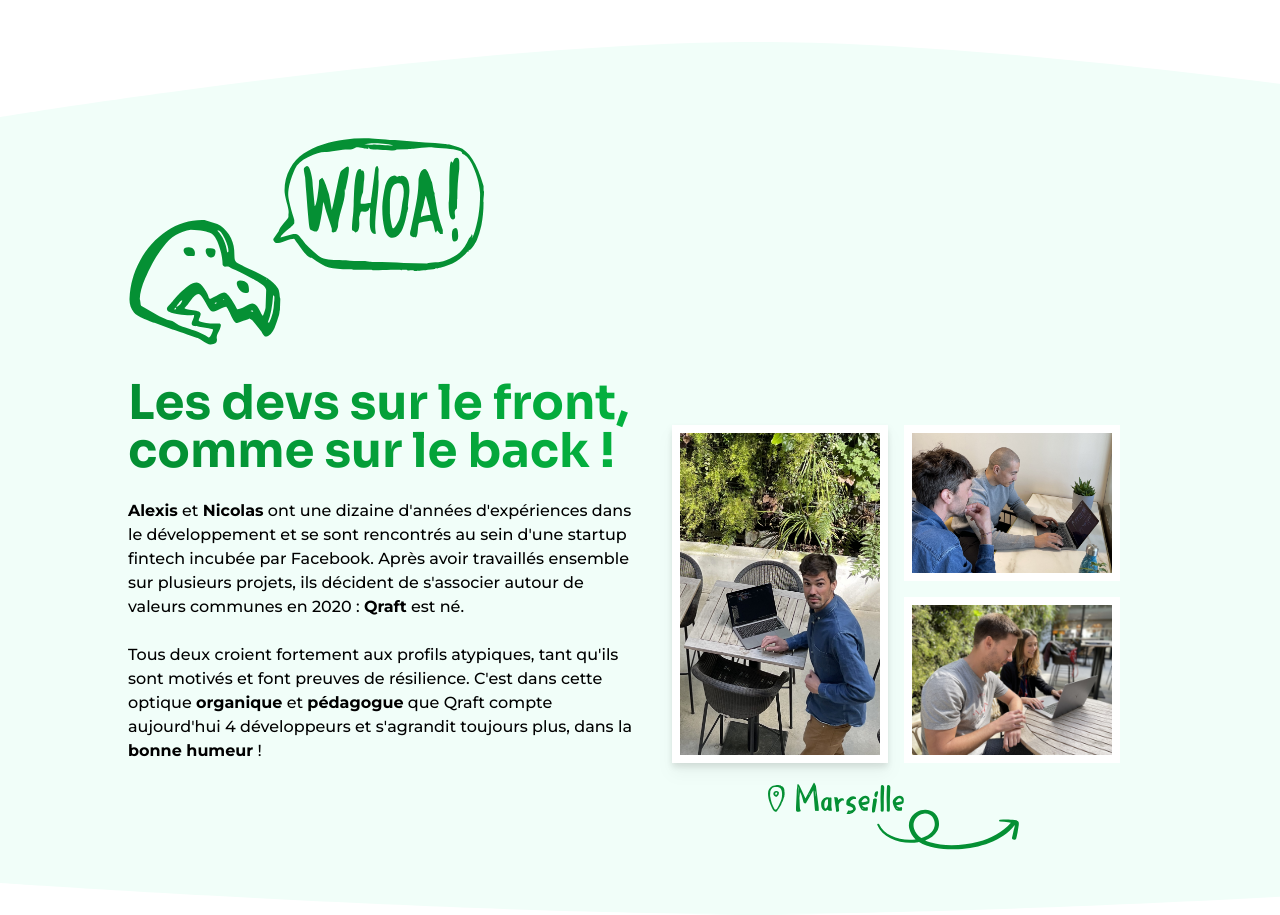
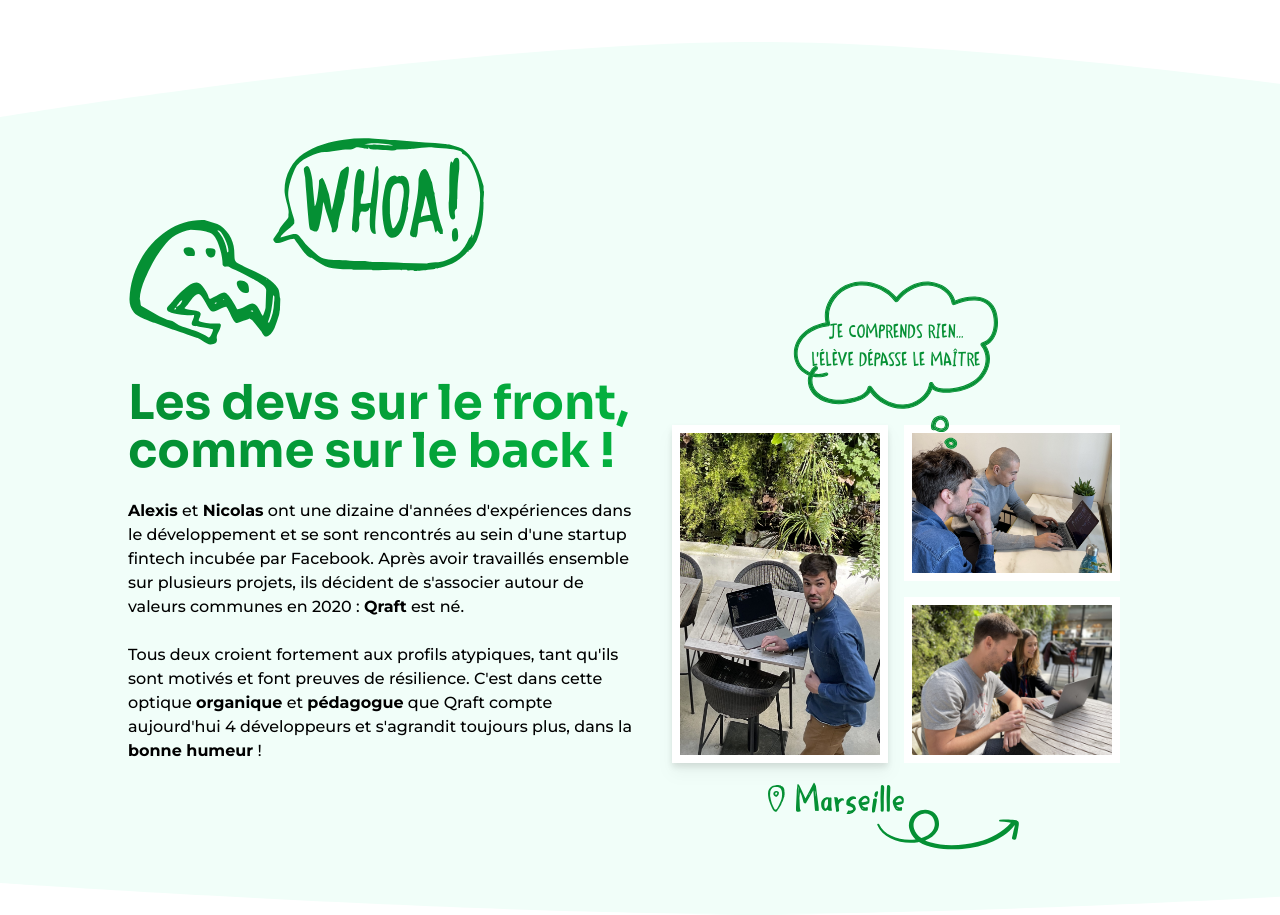
Before and after one commit to qrafttech/website, a Next.js app: page / in a window 1280 px wide. Shown: the part 4040-4955 px from the top of the page. Built offline with nearby package versions, Linux system fonts and the light colour scheme.

Commit message:
feat(Team): add comic chat bubble

```diff
--- a/app/Team.tsx
+++ b/app/Team.tsx
@@ -5,6 +5,8 @@ import patioAlexisLili from "../public/images/patio-alexis-lili.jpg";
 import patioNicolas from "../public/images/patio-nicolas.jpg";
 import dinosaur from "../public/images/dinosaur.svg";
 import marseille from "../public/images/marseille.svg";
+import bubbles from "../public/images/bubbles.svg";
+import cloud from "../public/images/cloud.svg";
 
 export default function Team() {
   return (
@@ -34,8 +36,21 @@ export default function Team() {
           plus, dans la <strong>bonne humeur</strong>&nbsp;!
         </p>
       </div>
-      <div className="col-span-full flex flex-col justify-end lg:col-span-1">
-        <div className="grid grid-cols-2 gap-2 max-xl:pt-8 sm:max-lg:gap-8 lg:gap-4 lg:px-8">
+      <div className="col-span-full flex flex-col items-center justify-end lg:col-span-1">
+        <div className="relative mb-4 flex items-center justify-center max-xl:pt-8">
+          <Image src={cloud} alt="Cloud to mimic a comic chat bubble" />
+          <p className="absolute text-center font-scribble text-xl uppercase text-[#059034]">
+            Je comprends rien...
+            <br />
+            L&#39;élève dépasse le maître
+          </p>
+          <Image
+            src={bubbles}
+            alt="Bubbles to mimic a comic chat bubble"
+            className="absolute inset-x-2/3 -bottom-10 z-10"
+          />
+        </div>
+        <div className="grid grid-cols-2 gap-2 sm:max-lg:gap-8 lg:gap-4 lg:px-8">
           <div className="row-span-2 flex sm:col-span-1">
             <Image
               src={patioNicolas}
```
Also changed, not shown: public/images/bubbles.svg (added), public/images/cloud.svg (added).
